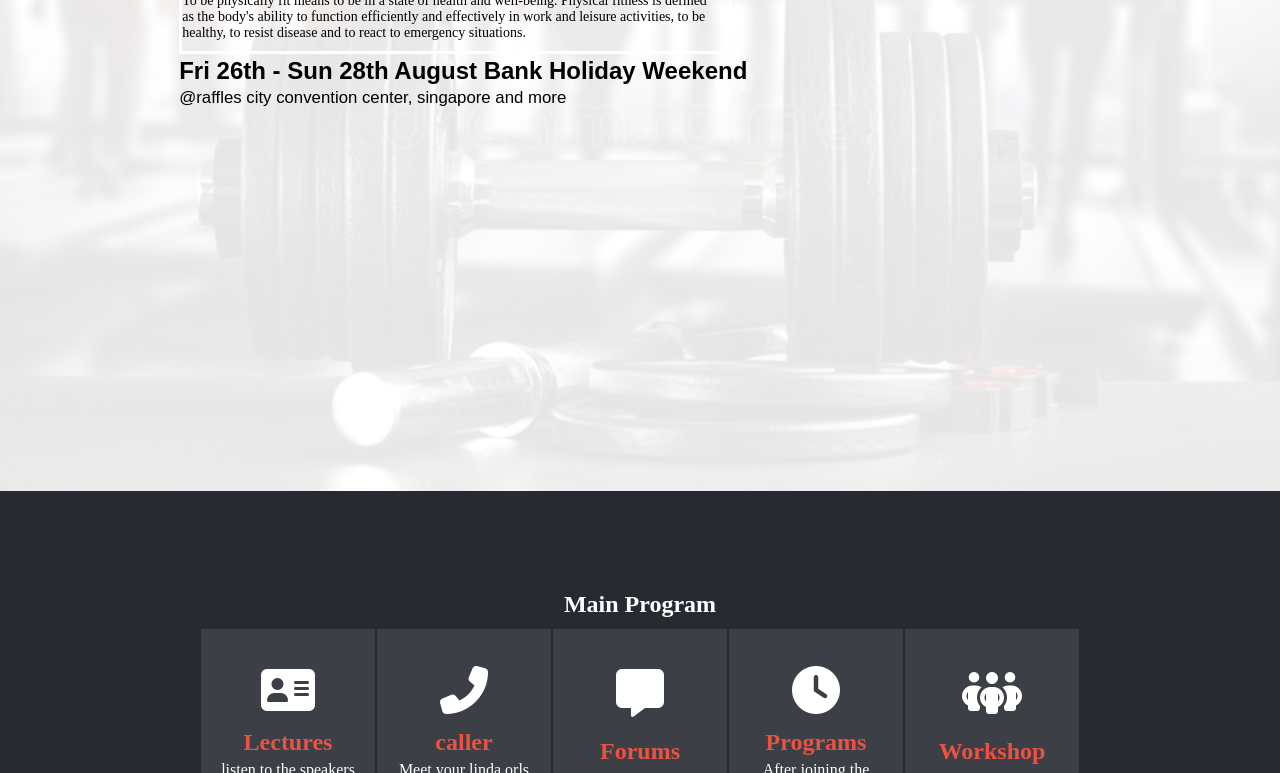
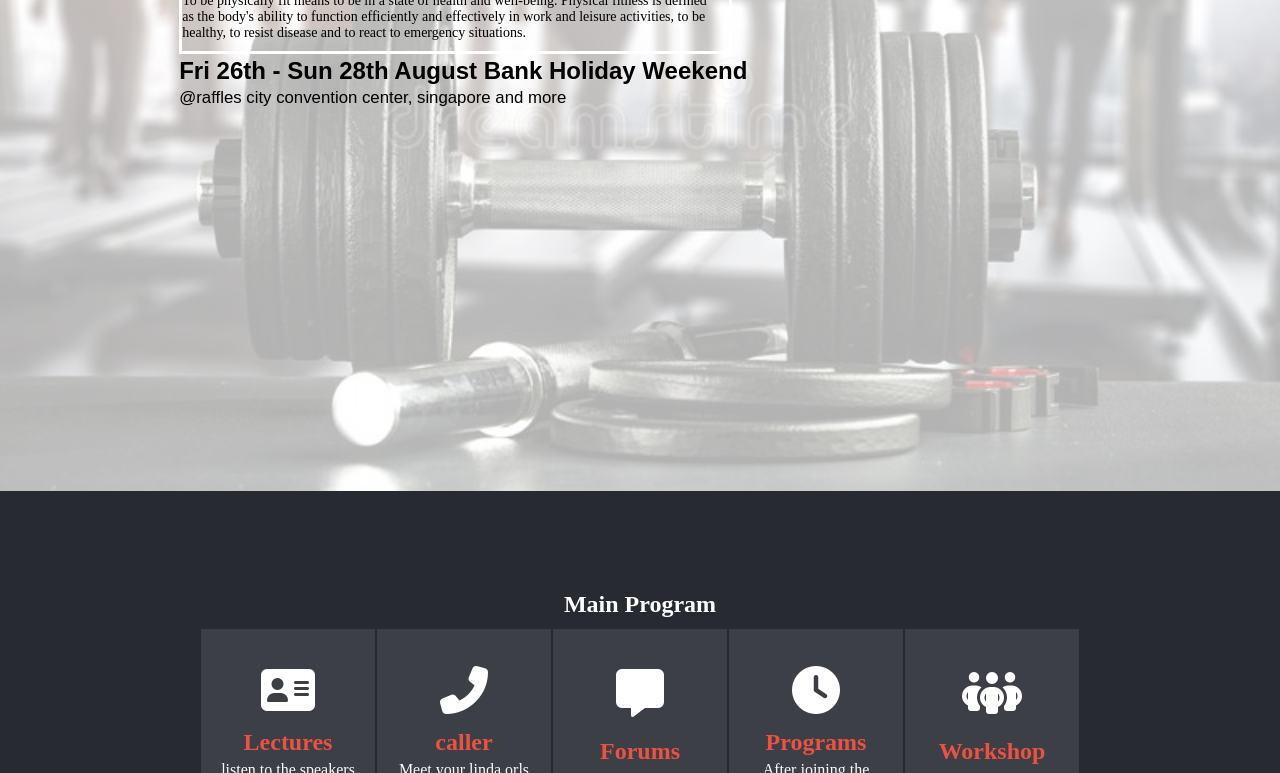
Before and after one commit to cynthia-nwannah/capstone-project, a website: page index.html in a window 1280 px wide. Shown: the part 389-1162 px from the top of the page. Drawn offline with Linux system fonts and the light colour scheme; a web font is replaced by a local one.

Commit message:
update css

```diff
--- a/about.css
+++ b/about.css
@@ -96,7 +96,7 @@ main .main-top {
 .background {
   width: 100%;
   padding: 50px 120px;
-  background-color: rgba(255, 255, 255, 0.711);
+  background-color: rgba(255, 255, 255, 0.611);
 }
 
 .message {
--- a/style.css
+++ b/style.css
@@ -109,7 +109,7 @@ main .main-top {
 .background {
   width: 100%;
   min-height: 100vh;
-  background-color: rgba(255, 255, 255, 0.9);
+  background-color: rgba(255, 255, 255, 0.7);
 }
 
 .message-top {
```
